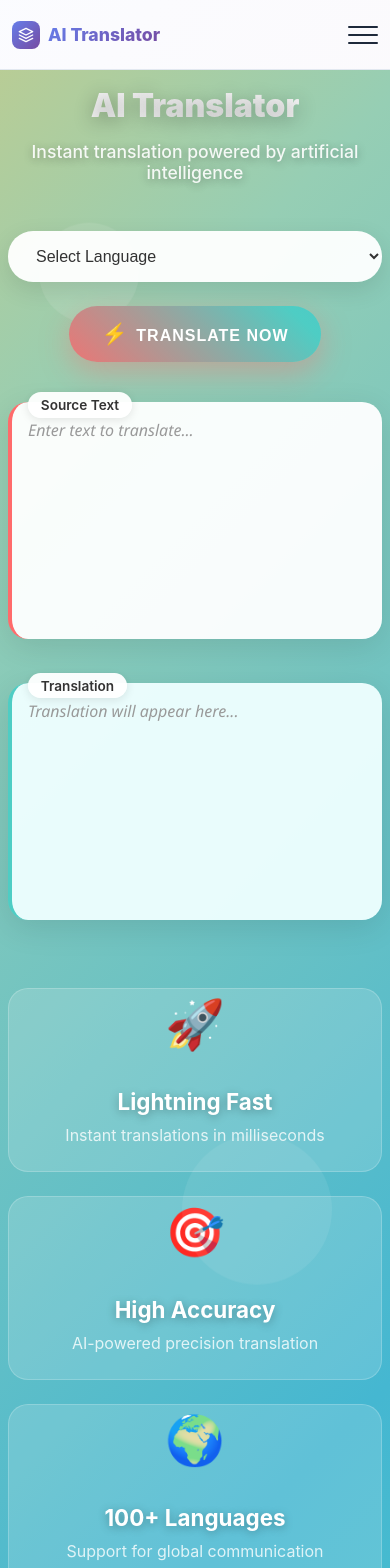
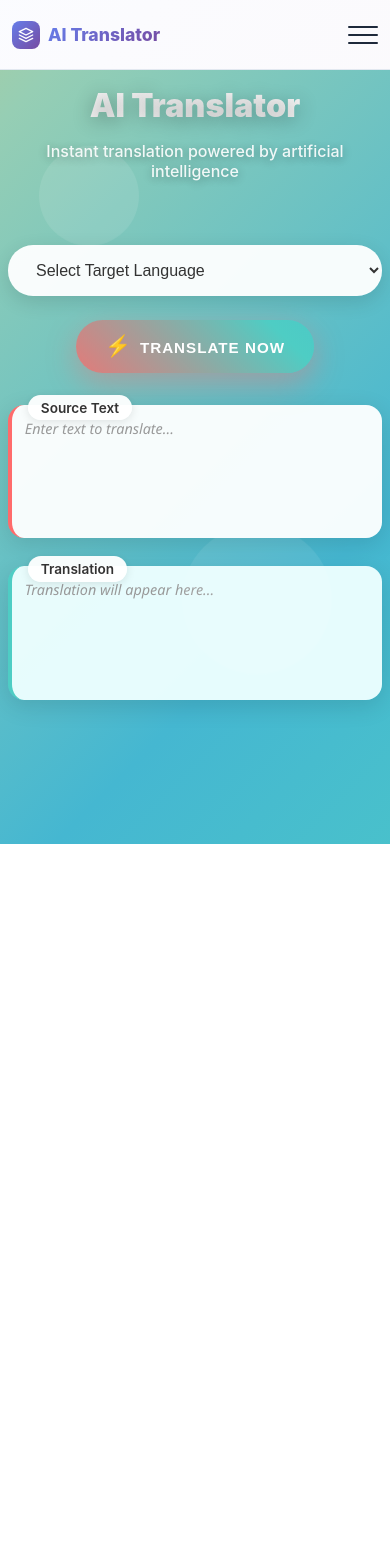
Before and after one commit to NoahMenezes/Translator, a React (Create React App) app: page / in a window 390 px wide. Shown: the top 1568 px of the page. After the commit the page ends 914 px from the top, so only its background shows below. Built offline with nearby package versions, Linux system fonts and the light colour scheme.

Commit message:
ui improvement

```diff
--- a/src/components/Main.css
+++ b/src/components/Main.css
@@ -55,7 +55,7 @@
 /* Hero Section */
 .hero-section {
   text-align: center;
-  margin-bottom: 3rem;
+  margin-bottom: 4rem;
   animation: fadeInDown 1s ease-out;
 }
 
@@ -78,18 +78,32 @@
   text-shadow: 0 2px 10px rgba(0, 0, 0, 0.3);
 }
 
+/* Control Center */
+.control-center {
+  display: flex;
+  flex-direction: column;
+  align-items: center;
+  gap: 1.5rem;
+  margin-bottom: 3rem;
+  animation: zoomIn 1s ease-out 0.3s both;
+}
+
+.language-selector {
+  width: 300px;
+}
+
 /* Translator Interface */
 .translator-interface {
-  max-width: 1200px;
-  margin: 0 auto 4rem;
-  animation: fadeInUp 1s ease-out 0.3s both;
+  max-width: 1000px;
+  margin: 0 auto;
+  animation: fadeInUp 1s ease-out 0.6s both;
 }
 
 .translator-grid {
   display: grid;
-  grid-template-columns: 1fr auto 1fr;
+  grid-template-columns: 1fr 1fr;
   gap: 2rem;
-  align-items: center;
+  align-items: start;
 }
 
 /* Textarea Containers */
@@ -123,18 +137,20 @@
 
 .translator-textarea {
   width: 100%;
-  padding: 1.5rem;
+  padding: 1.2rem;
   border: none;
-  border-radius: 20px;
-  font-size: 1.1rem;
+  border-radius: 16px;
+  font-size: 1rem;
   font-family: 'Segoe UI', Tahoma, Geneva, Verdana, sans-serif;
   resize: none;
   transition: all 0.4s cubic-bezier(0.4, 0, 0.2, 1);
   background: rgba(255, 255, 255, 0.95);
-  backdrop-filter: blur(10px);
-  box-shadow: 0 8px 32px rgba(0, 0, 0, 0.1);
+  backdrop-filter: blur(15px);
+  box-shadow: 0 6px 25px rgba(0, 0, 0, 0.12);
   color: #333;
-  line-height: 1.6;
+  line-height: 1.5;
+  min-height: 120px;
+  max-height: 200px;
 }
 
 .input-textarea {
@@ -157,19 +173,6 @@
   font-style: italic;
 }
 
-/* Control Center */
-.control-center {
-  display: flex;
-  flex-direction: column;
-  align-items: center;
-  gap: 1.5rem;
-  animation: zoomIn 1s ease-out 0.6s both;
-}
-
-.language-selector {
-  width: 100%;
-}
-
 .language-dropdown {
   width: 100%;
   padding: 1rem 1.5rem;
@@ -177,10 +180,10 @@
   border-radius: 25px;
   font-size: 1rem;
   background: rgba(255, 255, 255, 0.95);
-  backdrop-filter: blur(10px);
+  backdrop-filter: blur(15px);
   cursor: pointer;
   transition: all 0.3s ease;
-  box-shadow: 0 8px 25px rgba(0, 0, 0, 0.1);
+  box-shadow: 0 6px 20px rgba(0, 0, 0, 0.12);
   color: #333;
   font-weight: 500;
 }
@@ -188,7 +191,7 @@
 .language-dropdown:focus {
   outline: none;
   transform: translateY(-3px);
-  box-shadow: 0 12px 30px rgba(0, 0, 0, 0.15);
+  box-shadow: 0 10px 25px rgba(0, 0, 0, 0.18);
 }
 
 .translate-btn {
@@ -225,51 +228,7 @@
   animation: pulse 2s ease-in-out infinite;
 }
 
-/* Features Section */
-.features-section {
-  display: grid;
-  grid-template-columns: repeat(auto-fit, minmax(250px, 1fr));
-  gap: 2rem;
-  max-width: 1000px;
-  margin: 0 auto;
-  animation: fadeInUp 1s ease-out 0.9s both;
-}
-
-.feature-card {
-  background: rgba(255, 255, 255, 0.15);
-  backdrop-filter: blur(20px);
-  border-radius: 20px;
-  padding: 2rem;
-  text-align: center;
-  transition: all 0.4s cubic-bezier(0.4, 0, 0.2, 1);
-  border: 1px solid rgba(255, 255, 255, 0.2);
-}
-
-.feature-card:hover {
-  transform: translateY(-10px) scale(1.02);
-  background: rgba(255, 255, 255, 0.25);
-  box-shadow: 0 20px 40px rgba(0, 0, 0, 0.2);
-}
-
-.feature-icon {
-  font-size: 3rem;
-  margin-bottom: 1rem;
-  animation: float 4s ease-in-out infinite;
-}
-
-.feature-card h3 {
-  color: white;
-  font-size: 1.4rem;
-  font-weight: 700;
-  margin-bottom: 0.5rem;
-  text-shadow: 0 2px 10px rgba(0, 0, 0, 0.3);
-}
-
-.feature-card p {
-  color: rgba(255, 255, 255, 0.8);
-  font-size: 1rem;
-  line-height: 1.5;
-}
+/* Removed Features Section - Cards are no longer needed */
 
 /* Animations */
 @keyframes fadeInDown {
@@ -328,17 +287,6 @@
 }
 
 /* Responsive Design */
-@media (max-width: 1024px) {
-  .translator-grid {
-    grid-template-columns: 1fr;
-    gap: 2.5rem;
-  }
-
-  .control-center {
-    order: -1;
-  }
-}
-
 @media (max-width: 768px) {
   .main-container {
     padding: 1rem 0.5rem;
@@ -352,9 +300,20 @@
     font-size: 1.1rem;
   }
 
+  .translator-grid {
+    grid-template-columns: 1fr;
+    gap: 1.5rem;
+  }
+
+  .language-selector {
+    width: 100%;
+    max-width: 400px;
+  }
+
   .translator-textarea {
     padding: 1rem;
-    font-size: 1rem;
+    font-size: 0.95rem;
+    min-height: 100px;
   }
 
   .translate-btn {
@@ -368,12 +327,26 @@
     font-size: 2rem;
   }
 
-  .features-section {
-    grid-template-columns: 1fr;
-    gap: 1.5rem;
+  .hero-subtitle {
+    font-size: 1rem;
   }
 
-  .feature-card {
-    padding: 1.5rem;
+  .control-center {
+    margin-bottom: 2rem;
+  }
+
+  .language-selector {
+    width: 100%;
+  }
+
+  .translator-textarea {
+    padding: 0.8rem;
+    font-size: 0.9rem;
+    min-height: 90px;
+  }
+
+  .translate-btn {
+    padding: 0.9rem 1.8rem;
+    font-size: 0.95rem;
   }
 }
--- a/src/components/Main.jsx
+++ b/src/components/Main.jsx
@@ -10,26 +10,11 @@ const Main = () => {
         <p className="hero-subtitle">Instant translation powered by artificial intelligence</p>
       </div>
 
-      {/* Translator Interface */}
-      <div className="translator-interface">
-        <div className="translator-grid">
-          {/* Input Section */}
-          <div className="input-container">
-            <div className="textarea-wrapper">
-              <textarea
-                className="translator-textarea input-textarea"
-                placeholder="Enter text to translate..."
-                rows="8"
-              />
-              <div className="textarea-label">Source Text</div>
-            </div>
-          </div>
-
       {/* Control Center */}
       <div className="control-center">
         <div className="language-selector">
           <select className="language-dropdown">
-                <option value="">Select Language</option>
+            <option value="">Select Target Language</option>
             <option value="es">🇪🇸 Spanish</option>
             <option value="fr">🇫🇷 French</option>
             <option value="de">🇩🇪 German</option>
@@ -50,6 +35,21 @@ const Main = () => {
         </button>
       </div>
 
+      {/* Translator Interface */}
+      <div className="translator-interface">
+        <div className="translator-grid">
+          {/* Input Section */}
+          <div className="input-container">
+            <div className="textarea-wrapper">
+              <textarea
+                className="translator-textarea input-textarea"
+                placeholder="Enter text to translate..."
+                rows="5"
+              />
+              <div className="textarea-label">Source Text</div>
+            </div>
+          </div>
+
           {/* Output Section */}
           <div className="output-container">
             <div className="textarea-wrapper">
@@ -57,30 +57,11 @@ const Main = () => {
                 className="translator-textarea output-textarea"
                 placeholder="Translation will appear here..."
                 readOnly
-                rows="8"
+                rows="5"
               />
               <div className="textarea-label">Translation</div>
             </div>
           </div>
-        </div>
-      </div>
-
-      {/* Features Section */}
-      <div className="features-section">
-        <div className="feature-card">
-          <div className="feature-icon">🚀</div>
-          <h3>Lightning Fast</h3>
-          <p>Instant translations in milliseconds</p>
-        </div>
-        <div className="feature-card">
-          <div className="feature-icon">🎯</div>
-          <h3>High Accuracy</h3>
-          <p>AI-powered precision translation</p>
-        </div>
-        <div className="feature-card">
-          <div className="feature-icon">🌍</div>
-          <h3>100+ Languages</h3>
-          <p>Support for global communication</p>
         </div>
       </div>
     </div>
```
Lines whose indentation alone changed are shown as unchanged.
